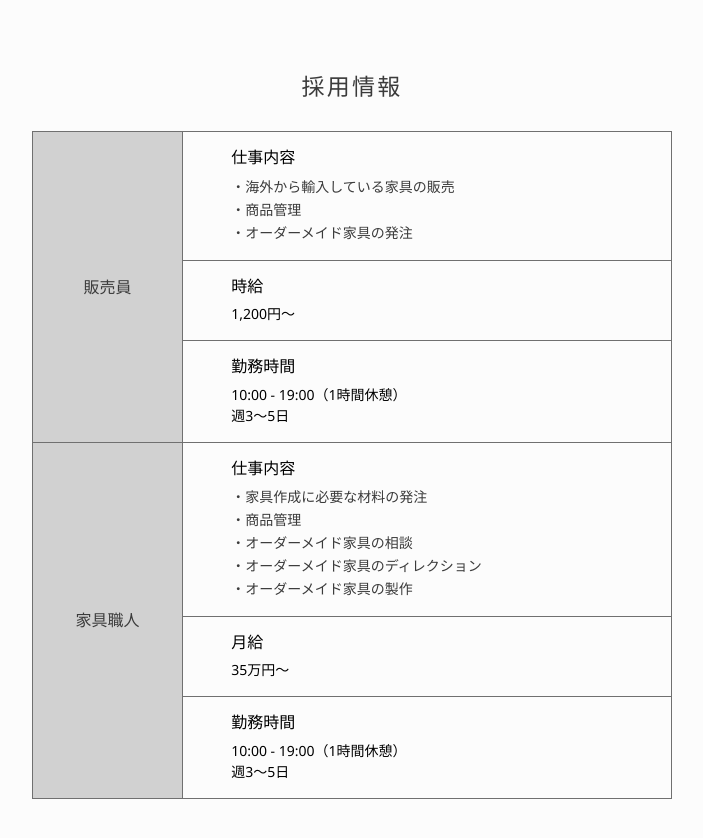
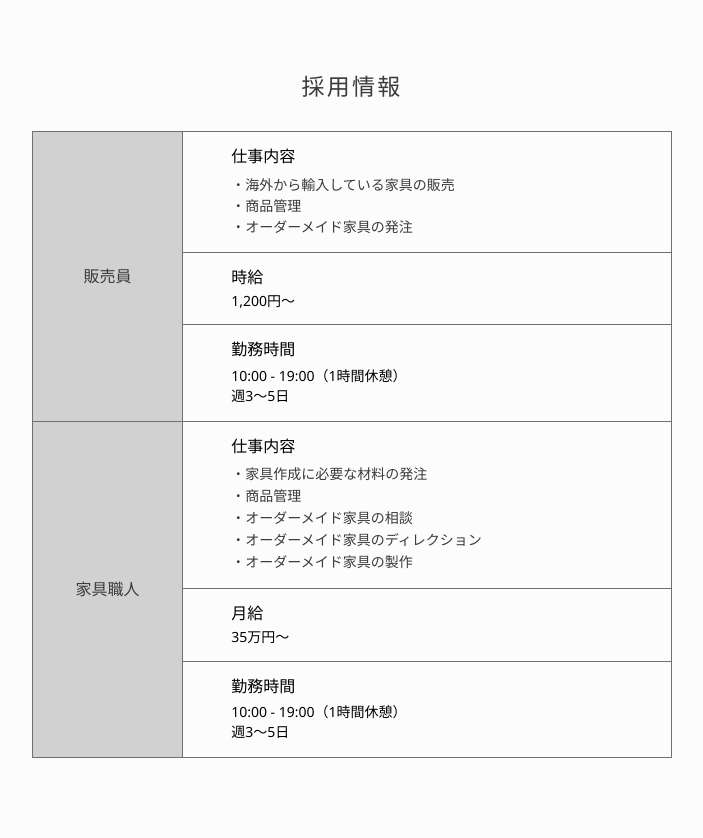
Before and after one commit to Yuta-KTD/YutaKatada-NRI, a plain HTML site: page html-kaguya/recruit/index.html in a window 1280 px wide. Shown: the part 600-1438 px from the top of the page, without its empty margins (288-991 px from the left). Drawn offline with Linux system fonts and the light colour scheme.

Commit message:
テーブル部分のレイアウト調整を行いました。

```diff
--- a/html-kaguya/css/main.css
+++ b/html-kaguya/css/main.css
@@ -412,74 +412,47 @@ footer {
     padding-bottom: 32px;
     color: #3b3b3b;
 }
-.recruit-title1 {
-    height: 288px;
-}
-.recruit-title2 {
-    height: 334px;
-}
-tr {
-    width: 640px;
-}
-.t-recruit1 {
-    height: 120px;
-}
-.recruit1 {
-    height: 86px;
-}
-.recruit2 {
-    height: 38px;
-}
-.t-recruit2 {
-    height: 72px;
-}
-.recruit3 {
-    height: 64px;
-}
-.t-recruit3 {
-    height: 96px;
-}
-.recruit4 {
-    height: 134px;
-}
-.t-recruit4 {
-    height: 168px;
-}
 th,td {
     border: 1px solid #707070;
     letter-spacing: 0px;
+    font-weight: normal;
 }
 
 th {
     font-size: 16px;
-    font-weight: normal;
     color: #3b3b3b;
     background-color: #d1d1d1;
     padding: 0 13.5px;
 }
 td {
-    padding: 16px 0 16px 48px;
+    padding: 15px 0 15px 48px;
     font-size: 16px;
     font-weight: normal;
     text-align: left;
 }
-.working-time {
-    height: 64px;
-}
 .recruit-information ul {
-    line-height: 23px;
+    line-height: 21px;
     font-size: 14px;
     letter-spacing: 0px;
     color: #3b3b3b;
     list-style-type: none;
     margin-top: 8px;
 }
-.work-contents {
+.recruit4 ul {
+    line-height: 22px;
+}
+.recruit-information li::before {
+    content: "・";
+}
+.work-contents1 {
     font-size: 14px;
-    line-height: 21px;
-    margin-top: 8px;
+    margin-top: 7px;
 }
-
+.work-contents2 {
+    font-size: 14px;
+    line-height: 20px;
+    margin-top: 7px;
+}
 /* =====/r-main-container===== */
 /* ===========/Recruit=========== */
 
--- a/html-kaguya/recruit/index.html
+++ b/html-kaguya/recruit/index.html
@@ -39,53 +39,53 @@
                 <table class="recruit-information">
                     <caption>採用情報</caption>
                     <tbody>
-                    <tr class="t-recruit1">
-                        <th rowspan="3" class="recruit-title1">販売員</th>
-                        <td class="recruit1">
+                    <tr>
+                        <th rowspan="3">販売員</th>
+                        <td>
                             <p>仕事内容</p>
                             <ul>
-                                <li>・海外から輸入している家具の販売</li>
-                                <li>・商品管理</li>
-                                <li>・オーダーメイド家具の発注</li>
+                                <li>海外から輸入している家具の販売</li>
+                                <li>商品管理</li>
+                                <li>オーダーメイド家具の発注</li>
                             </ul>
                         </td>
                     </tr>
-                    <tr class="t-recruit2">
-                        <td class="recruit2">
+                    <tr>
+                        <td>
                             <p>時給</p>
-                            <p class="work-contents">1,200円〜</p>
+                            <p class="work-contents1">1,200円〜</p>
                         </td>
                     </tr>
-                    <tr class="t-recruit3">
-                        <td class="working-time">
+                    <tr>
+                        <td>
                             <p>勤務時間</p>
-                            <p class="work-contents">10:00 - 19:00（1時間休憩）<br>
+                            <p class="work-contents2">10:00 - 19:00（1時間休憩）<br>
                             週3〜5日</p>
                         </td>
                     </tr>
-                    <tr class="t-recruit4">
-                        <th rowspan="3" class="recruit-title2">家具職人</th>
+                    <tr>
+                        <th rowspan="3">家具職人</th>
                         <td class="recruit4">
                             <p>仕事内容</p>
                             <ul>
-                                <li>・家具作成に必要な材料の発注</li>
-                                <li>・商品管理</li>
-                                <li>・オーダーメイド家具の相談</li>
-                                <li>・オーダーメイド家具のディレクション</li>
-                                <li>・オーダーメイド家具の製作</li>
+                                <li>家具作成に必要な材料の発注</li>
+                                <li>商品管理</li>
+                                <li>オーダーメイド家具の相談</li>
+                                <li>オーダーメイド家具のディレクション</li>
+                                <li>オーダーメイド家具の製作</li>
                             </ul>
                         </td>
                     </tr>
-                    <tr class="t-recruit2">
-                        <td class="recruit2">
+                    <tr>
+                        <td>
                             <p>月給</p>
-                            <p class="work-contents">35万円〜</p>
+                            <p class="work-contents1">35万円〜</p>
                         </td>
                     </tr>
-                    <tr class="t-recruit3">
-                        <td class="working-time">
+                    <tr>
+                        <td>
                             <p>勤務時間</p>
-                            <p class="work-contents">10:00 - 19:00（1時間休憩）<br>
+                            <p class="work-contents2">10:00 - 19:00（1時間休憩）<br>
                             週3〜5日</p>
                         </td>
                     </tr>
```
